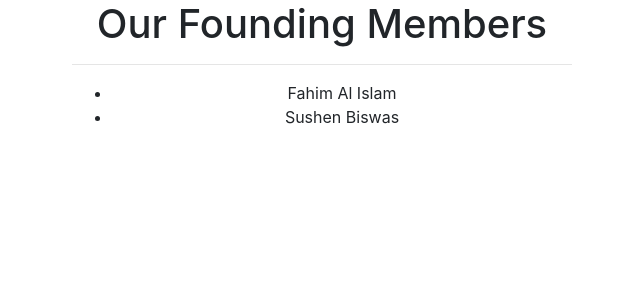
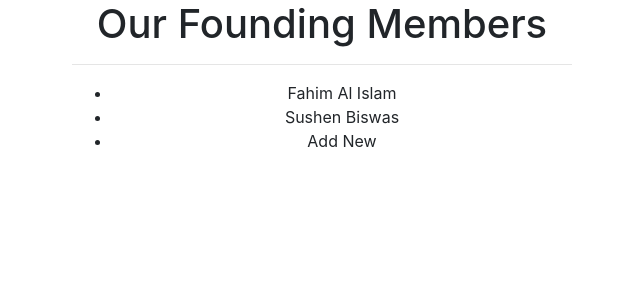
Before and after one commit to dev-fahim/matrivumeProject, a Django app: page / in a window 1280 px wide. Shown: the top 300 px of the page, without its empty margins (318-958 px from the left). Run offline with Django 3.2, Linux system fonts and the light colour scheme; some libraries are stand-ins or nearby versions.

```diff
--- a/templates/home.html
+++ b/templates/home.html
@@ -23,6 +23,7 @@
       <ul>
         <li>Fahim Al Islam</li>
         <li>Sushen Biswas</li>
+        <li>Add New</li>
       </ul>
     </div>
 
```
